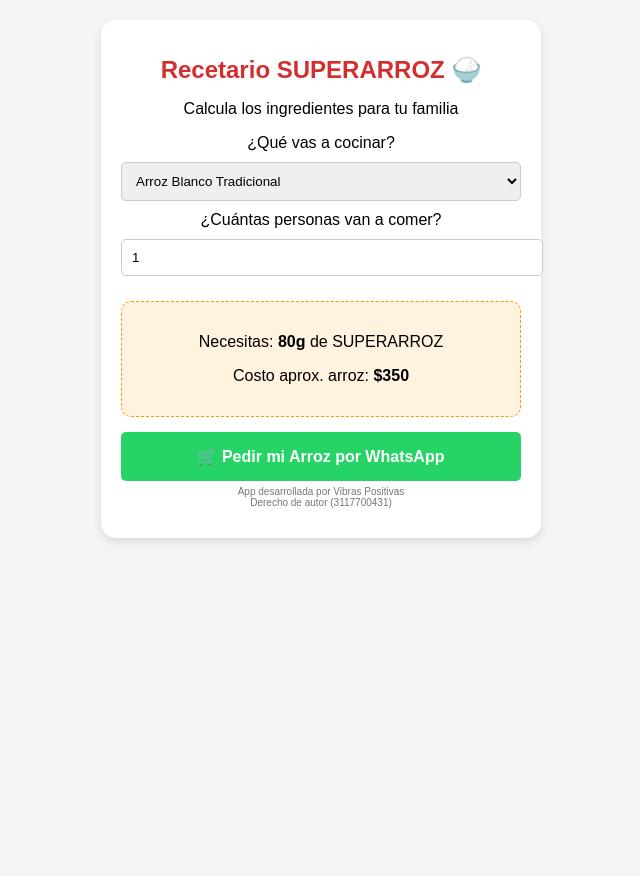
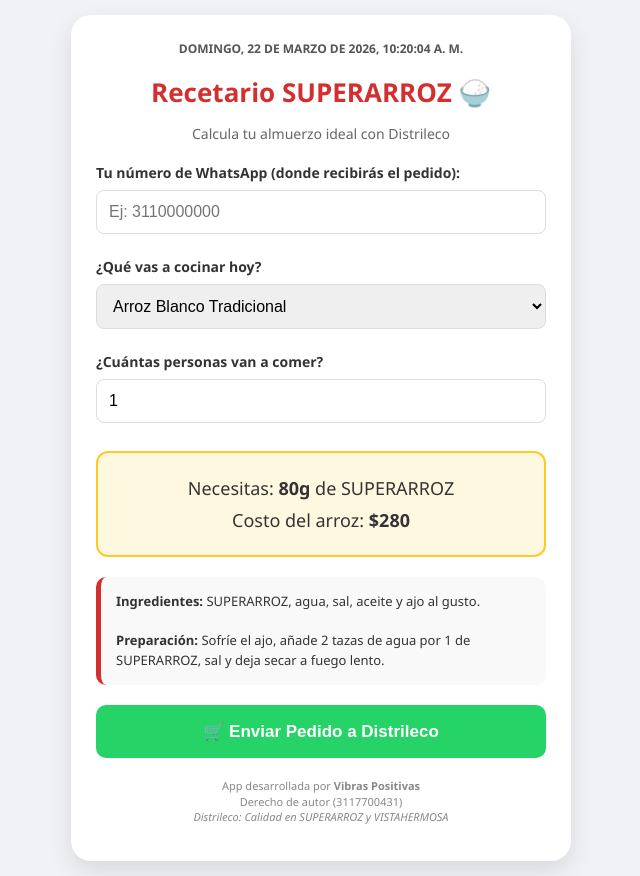
Before and after one commit to haroldco45/calculadoradealmuerzodistrileco, a plain HTML site: page index.html in a window 1280 px wide. Shown: the whole page, without its empty margins (319-959 px from the left). Before the commit the page ends 800 px from the top, so only its background shows below. Drawn offline with Linux system fonts and the light colour scheme.

Commit message:
Update index.html

```diff
--- a/index.html
+++ b/index.html
@@ -5,24 +5,33 @@
     <meta name="viewport" content="width=device-width, initial-scale=1.0">
     <title>Recetario Inteligente - SUPERARROZ</title>
     <style>
-        body { font-family: 'Arial', sans-serif; background-color: #f4f4f4; margin: 0; padding: 20px; text-align: center; }
-        .card { background: white; border-radius: 15px; padding: 20px; box-shadow: 0 4px 8px rgba(0,0,0,0.1); max-width: 400px; margin: auto; }
-        h1 { color: #d32f2f; font-size: 24px; }
-        select, input { width: 100%; padding: 10px; margin: 10px 0; border-radius: 5px; border: 1px solid #ccc; }
-        .btn-pedir { background-color: #25d366; color: white; border: none; padding: 15px; width: 100%; border-radius: 5px; font-weight: bold; cursor: pointer; font-size: 16px; }
-        .resultado { background: #fff3e0; padding: 15px; border-radius: 10px; margin: 15px 0; border: 1px dashed #ff9800; }
-        .logo-vibras { width: 80px; margin-top: 20px; opacity: 0.7; }
-        .footer-text { font-size: 10px; color: #777; margin-top: 5px; }
+        body { font-family: 'Segoe UI', Tahoma, Geneva, Verdana, sans-serif; background-color: #f0f2f5; margin: 0; padding: 15px; text-align: center; color: #333; }
+        .card { background: white; border-radius: 20px; padding: 25px; box-shadow: 0 10px 25px rgba(0,0,0,0.1); max-width: 450px; margin: auto; }
+        h1 { color: #d32f2f; font-size: 26px; margin-bottom: 5px; }
+        .subtitle { color: #666; font-size: 14px; margin-bottom: 20px; }
+        label { display: block; text-align: left; font-weight: bold; margin-top: 15px; font-size: 14px; }
+        select, input { width: 100%; padding: 12px; margin: 8px 0; border-radius: 8px; border: 1px solid #ddd; box-sizing: border-box; font-size: 16px; }
+        .resultado { background: #fff8e1; padding: 15px; border-radius: 12px; margin: 20px 0; border: 2px solid #ffca28; }
+        .resultado p { margin: 8px 0; font-size: 18px; }
+        .preparacion-box { text-align: left; background: #f9f9f9; padding: 15px; border-radius: 10px; margin-top: 20px; font-size: 13px; line-height: 1.5; border-left: 5px solid #d32f2f; }
+        .btn-pedir { background-color: #25d366; color: white; border: none; padding: 16px; width: 100%; border-radius: 10px; font-weight: bold; cursor: pointer; font-size: 17px; margin-top: 20px; transition: 0.3s; }
+        .btn-pedir:hover { background-color: #128c7e; }
+        .footer-text { font-size: 11px; color: #888; margin-top: 20px; line-height: 1.4; }
+        .datetime { font-size: 12px; color: #555; font-weight: bold; margin-bottom: 10px; }
     </style>
 </head>
 <body>
 
 <div class="card">
+    <div id="fecha-actual" class="datetime"></div>
     <h1>Recetario SUPERARROZ 🍚</h1>
-    <p>Calcula los ingredientes para tu familia</p>
+    <p class="subtitle">Calcula tu almuerzo ideal con Distrileco</p>
 
-    <label>¿Qué vas a cocinar?</label>
-    <select id="receta">
+    <label>Tu número de WhatsApp (donde recibirás el pedido):</label>
+    <input type="tel" id="user-whatsapp" placeholder="Ej: 3110000000">
+
+    <label>¿Qué vas a cocinar hoy?</label>
+    <select id="receta" onchange="calcular()">
         <option value="80">Arroz Blanco Tradicional</option>
         <option value="100">Arroz con Pollo</option>
         <option value="90">Arroz Atollado</option>
@@ -31,39 +40,91 @@
     <label>¿Cuántas personas van a comer?</label>
     <input type="number" id="comensales" value="1" min="1" oninput="calcular()">
 
-    <div class="resultado" id="resultado-box">
+    <div class="resultado">
         <p>Necesitas: <strong><span id="gramos">80</span>g</strong> de SUPERARROZ</p>
-        <p>Costo aprox. arroz: <strong>$<span id="costo">350</span></strong></p>
+        <p>Costo del arroz: <strong>$<span id="costo">280</span></strong></p>
     </div>
 
-    <button class="btn-pedir" onclick="enviarWhatsApp()">🛒 Pedir mi Arroz por WhatsApp</button>
+    <div id="preparacion" class="preparacion-box">
+        </div>
 
-    <p class="footer-text">App desarrollada por Vibras Positivas <br> Derecho de autor (3117700431)</p>
+    <button class="btn-pedir" onclick="enviarWhatsApp()">🛒 Enviar Pedido a Distrileco</button>
+
+    <p class="footer-text">
+        App desarrollada por <strong>Vibras Positivas</strong><br>
+        Derecho de autor (3117700431)<br>
+        <em>Distrileco: Calidad en SUPERARROZ y VISTAHERMOSA</em>
+    </p>
 </div>
 
 <script>
-    const PRECIO_KILO = 4200; // Ajusta este valor según el precio real en Distrileco
+    const PRECIO_GRAMO = 3.5; // Precio corregido a 3.5 COP por gramo
+
+    const recetasInfo = {
+        "80": {
+            ingredientes: "SUPERARROZ, agua, sal, aceite y ajo al gusto.",
+            pasos: "Sofríe el ajo, añade 2 tazas de agua por 1 de SUPERARROZ, sal y deja secar a fuego lento."
+        },
+        "100": {
+            ingredientes: "SUPERARROZ, pechuga de pollo, arveja, zanahoria, pimentón y caldo de pollo.",
+            pasos: "Cocina el pollo y usa ese caldo (2.5 tazas por 1 de arroz). Mezcla todo y deja que SUPERARROZ absorba todo el sabor."
+        },
+        "90": {
+            ingredientes: "SUPERARROZ, cerdo, pollo, papa picada, hogao y cilantro.",
+            pasos: "Es un arroz 'asopado'. Usa más líquido de lo normal para que quede húmedo y suave. Ideal para domingos."
+        }
+    };
+
+    function actualizarFecha() {
+        const opciones = { weekday: 'long', year: 'numeric', month: 'long', day: 'numeric', hour: '2-digit', minute: '2-digit', second: '2-digit', timeZone: 'America/Bogota' };
+        document.getElementById('fecha-actual').innerText = new Date().toLocaleDateString('es-CO', opciones).toUpperCase();
+    }
 
     function calcular() {
         let recetaGramos = document.getElementById('receta').value;
         let personas = document.getElementById('comensales').value;
 
         let totalGramos = recetaGramos * personas;
-        let costoTotal = (totalGramos / 1000) * PRECIO_KILO;
+        let costoTotal = totalGramos * PRECIO_GRAMO;
 
         document.getElementById('gramos').innerText = totalGramos;
-        document.getElementById('costo').innerText = Math.round(costoTotal);
+        document.getElementById('costo').innerText = new Intl.NumberFormat('es-CO').format(Math.round(costoTotal));
+
+        // Actualizar instrucciones
+        const info = recetasInfo[recetaGramos];
+        document.getElementById('preparacion').innerHTML = `
+            <strong>Ingredientes:</strong> ${info.ingredientes}<br><br>
+            <strong>Preparación:</strong> ${info.pasos}
+        `;
     }
 
     function enviarWhatsApp() {
+        let userTel = document.getElementById('user-whatsapp').value;
         let recetaNombre = document.getElementById('receta').options[document.getElementById('receta').selectedIndex].text;
         let gramos = document.getElementById('gramos').innerText;
-        let tel = "3117700431"; // Tu número de contacto
+        let distrilecoTel = "3117700431";
 
-        let mensaje = `Hola Distrileco! Vi la app del recetario. Quiero preparar ${recetaNombre} y necesito ${gramos}g de SUPERARROZ. ¿Me envían un paquete a domicilio?`;
+        if(!userTel) {
+            alert("Por favor ingresa tu número para identificarte");
+            return;
+        }
 
-        window.open(`https://wa.me/${tel}?text=${encodeURIComponent(mensaje)}`);
+        let mensaje = `*PEDIDO DISTRILECO*\n` +
+                      `--------------------------\n` +
+                      `👤 Cliente: ${userTel}\n` +
+                      `🍛 Plato: ${recetaNombre}\n` +
+                      `🌾 Cantidad: ${gramos}g de SUPERARROZ\n` +
+                      `⏰ Fecha: ${document.getElementById('fecha-actual').innerText}\n` +
+                      `--------------------------\n` +
+                      `¡Hola! Quiero pedir este arroz a domicilio.`;
+
+        window.open(`https://wa.me/${distrilecoTel}?text=${encodeURIComponent(mensaje)}`);
     }
+
+    // Inicializar
+    setInterval(actualizarFecha, 1000);
+    actualizarFecha();
+    calcular();
 </script>
 
 </body>
```
